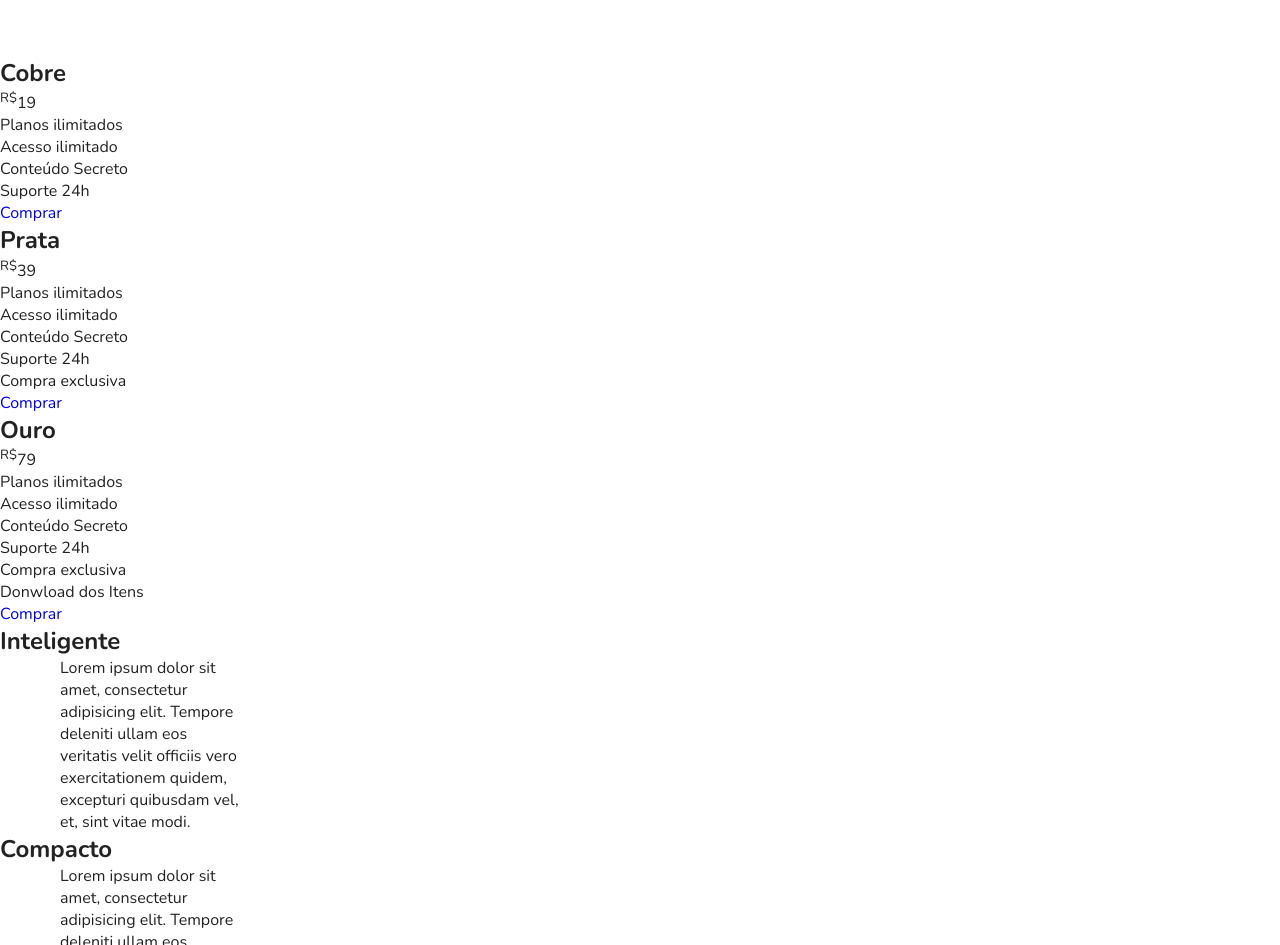
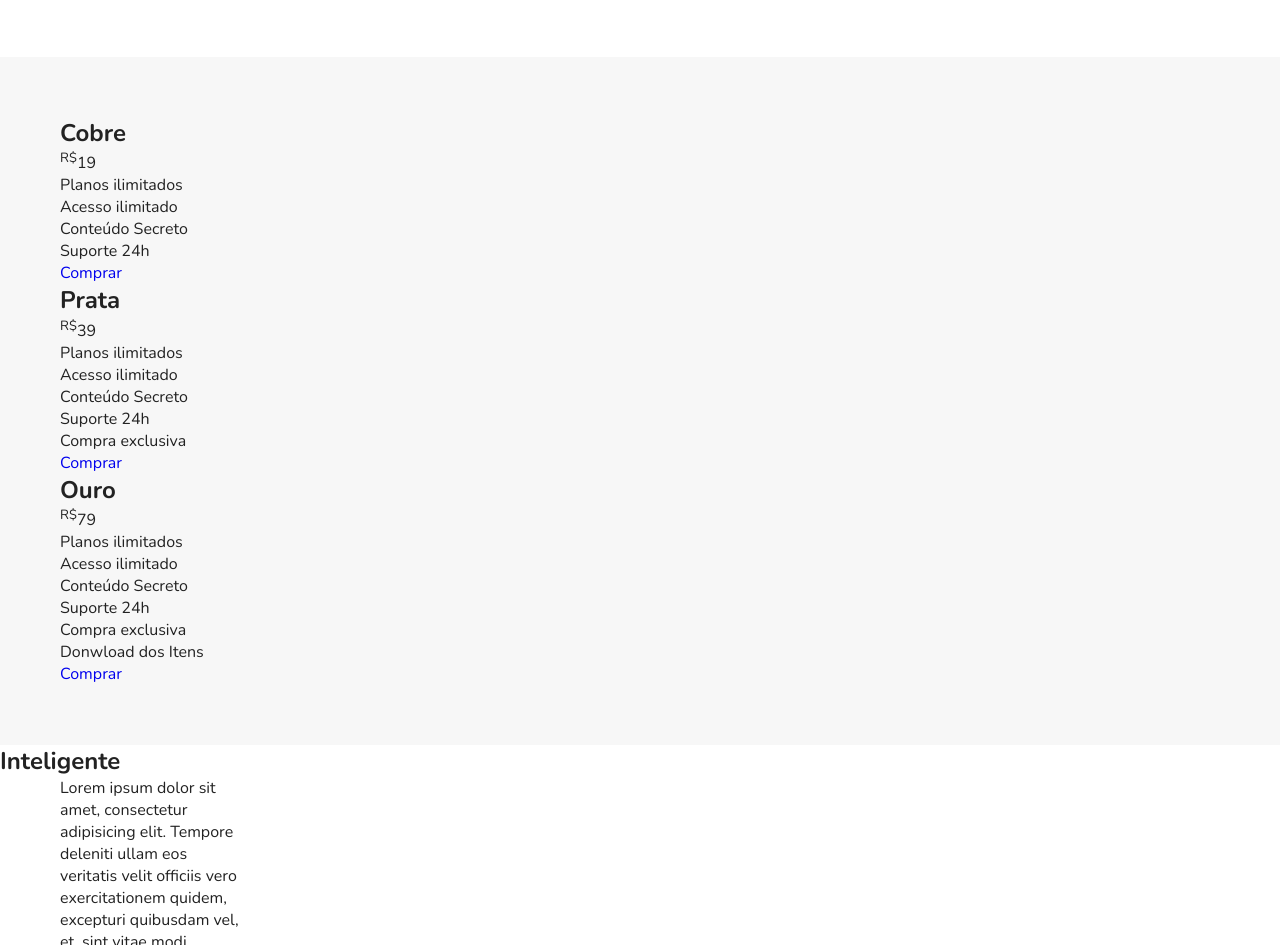
Before and after one commit to alinehofner/alinehofner-origamid-flexbox-css, a plain HTML site: page index.html in a window 1280 px wide. Shown: the part 1828-2773 px from the top of the page. Drawn offline with nearby package versions, Linux system fonts and the light colour scheme.

Commit message:
addPreco

```diff
--- a/style.css
+++ b/style.css
@@ -183,3 +183,8 @@ produtos-item h2 {
   border-top: 8px solid #66d9eb;
   align-self: flex-end;
 }
+
+.preco {
+  background: #f7f7f7;
+  padding: 60px;
+}
```
